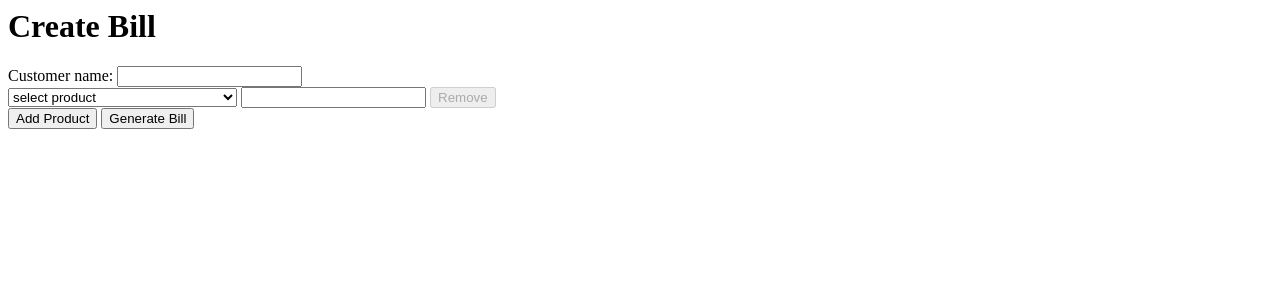
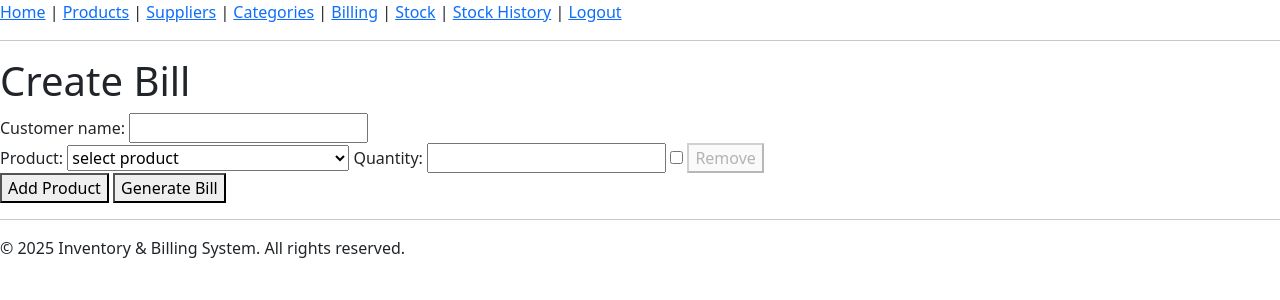
Before and after one commit to Nishad-Koormath/Inventory-management-and-Billing-system, a Django app: page /billing/create/ in a window 1280 px wide. Shown: the top 300 px of the page. Run offline with Django 5.2, Linux system fonts and the light colour scheme; tables that the repository leaves empty hold one stand-in row (values such as "Sample post").

Commit message:
Add formset validation to prevent duplicate products in bill creation

```diff
--- a/billing_app/templates/billing_app/create_bill.html
+++ b/billing_app/templates/billing_app/create_bill.html
@@ -1,4 +1,8 @@
+{% extends 'base.html' %}
+
+{% block content %}
 <h1>Create Bill</h1>
+
 <form method="POST">
     {% csrf_token %}
 
@@ -9,7 +13,24 @@
         {{ formset.management_form }}
         {% for form in formset %}
             <div class="form-row">
-                {{ form.product }} {{ form.quantity }}
+                {{ form.product.label_tag }} {{ form.product }}
+                {% if form.product.errors %}
+                    <div style="color: red;">
+                        {{ form.product.errors.as_text }}
+                    </div>
+                {% endif %}
+
+                {{ form.quantity.label_tag }} {{ form.quantity }}
+                {% if form.quantity.errors %}
+                    <div style="color: red;">
+                        {{ form.quantity.errors.as_text }}
+                    </div>
+                {% endif %}
+
+                {% if form.DELETE %}
+                    {{ form.DELETE }}
+                {% endif %}
+
                 <button type="button" class="remove-form">Remove</button>
             </div>
         {% endfor %}
@@ -24,11 +45,11 @@
     const addFormBtn = document.getElementById('add-form');
     const totalFormsInput = document.querySelector('[name="form-TOTAL_FORMS"]');
 
-    function updateRemoveButton(){
+    function updateRemoveButton() {
         const rows = formsetContainer.querySelectorAll('.form-row');
         const removeButtons = formsetContainer.querySelectorAll('.remove-form');
 
-        if (rows.length === 1){
+        if (rows.length === 1) {
             removeButtons.forEach(btn => btn.disabled = true);
         } else {
             removeButtons.forEach(btn => btn.disabled = false);
@@ -52,23 +73,58 @@
         formsetContainer.appendChild(newForm);
         totalFormsInput.value = currentFormCount + 1;
 
-    updateRemoveButton()
-});
+        updateRemoveButton();
+        updateProductOptions();  // Also update product dropdown disabling
+    });
 
-    // Optional: Remove row
     formsetContainer.addEventListener('click', function (e) {
         if (e.target.classList.contains('remove-form')) {
             const rows = formsetContainer.querySelectorAll('.form-row');
-            if (rows.length > 1){
+            if (rows.length > 1) {
                 e.target.parentElement.remove();
 
                 const total = formsetContainer.querySelectorAll('.form-row').length;
                 totalFormsInput.value = total;
 
-                updateRemoveButton()
+                updateRemoveButton();
+                updateProductOptions();  // Refresh dropdowns after remove
             } else {
                 alert("At least one product item is required.");
             }
-    }});
-    updateRemoveButton()
+        }
+    });
+
+    // Disable already-selected products across all selects
+    function updateProductOptions() {
+        let selects = document.querySelectorAll("select[name$='-product']");
+        let selectedValues = new Set();
+
+        selects.forEach(select => {
+            if (select.value) {
+                selectedValues.add(select.value);
+            }
+        });
+
+        selects.forEach(currentSelect => {
+            let currentValue = currentSelect.value;
+
+            currentSelect.querySelectorAll("option").forEach(option => {
+                if (option.value && option.value !== currentValue && selectedValues.has(option.value)) {
+                    option.disabled = true;
+                } else {
+                    option.disabled = false;
+                }
+            });
+        });
+    }
+
+    document.addEventListener("change", function (e) {
+        if (e.target.name.endsWith("-product")) {
+            updateProductOptions();
+        }
+    });
+
+    updateRemoveButton();
+    updateProductOptions();
 </script>
+{% endblock %}
--- a/billing_app/views.py
+++ b/billing_app/views.py
@@ -1,13 +1,28 @@
 from django.shortcuts import render, redirect, get_object_or_404
-from django.forms import modelformset_factory
+from django.forms import modelformset_factory, BaseModelFormSet
 from .models import Bill, BillItem
 from .forms import BillForm, BillItemForm
 from django.utils.crypto import get_random_string
 from inventory_app.models import StockTransaction
+from django.core.exceptions import ValidationError
 
 # Create your views here.
+class BaseBillItemFormSet(BaseModelFormSet):
+    def clean(self):
+        super().clean()
+        seen_products = set()
+
+        for form in self.forms:
+            if form.cleaned_data and not form.cleaned_data.get('DELETE', False):
+                product = form.cleaned_data.get('product')
+                if product in seen_products:
+                    form.add_error('product', 'This product is already added to the bill.')
+                else:
+                    seen_products.add(product)
+
+
 def create_bill(request):
-    BillItemFormSet = modelformset_factory(BillItem, form=BillItemForm, extra=1, can_delete=True)
+    BillItemFormSet = modelformset_factory(BillItem, form=BillItemForm, formset=BaseBillItemFormSet, extra=1, can_delete=True)
 
     if request.method == 'POST':
         bill_form = BillForm(request.POST)
```
